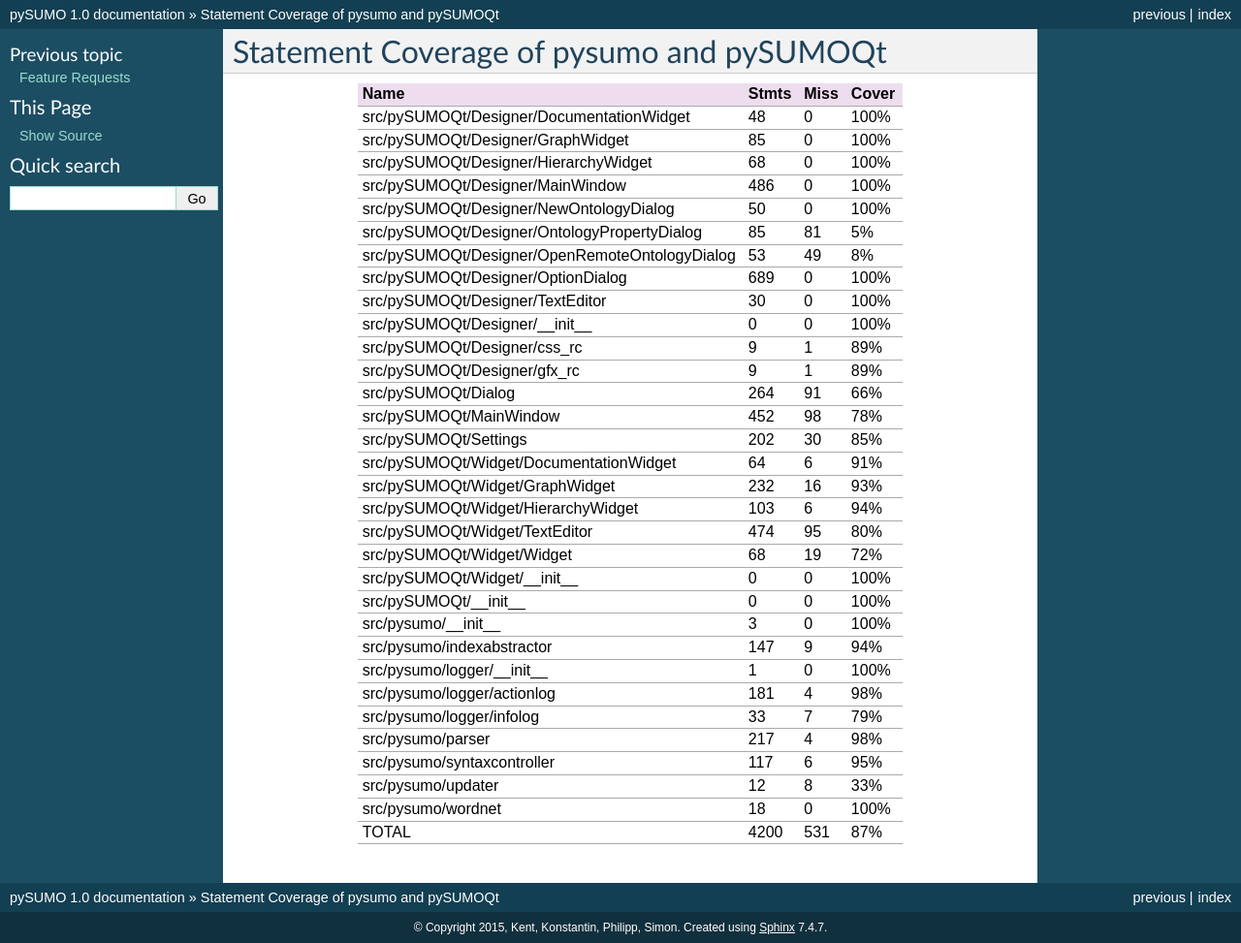
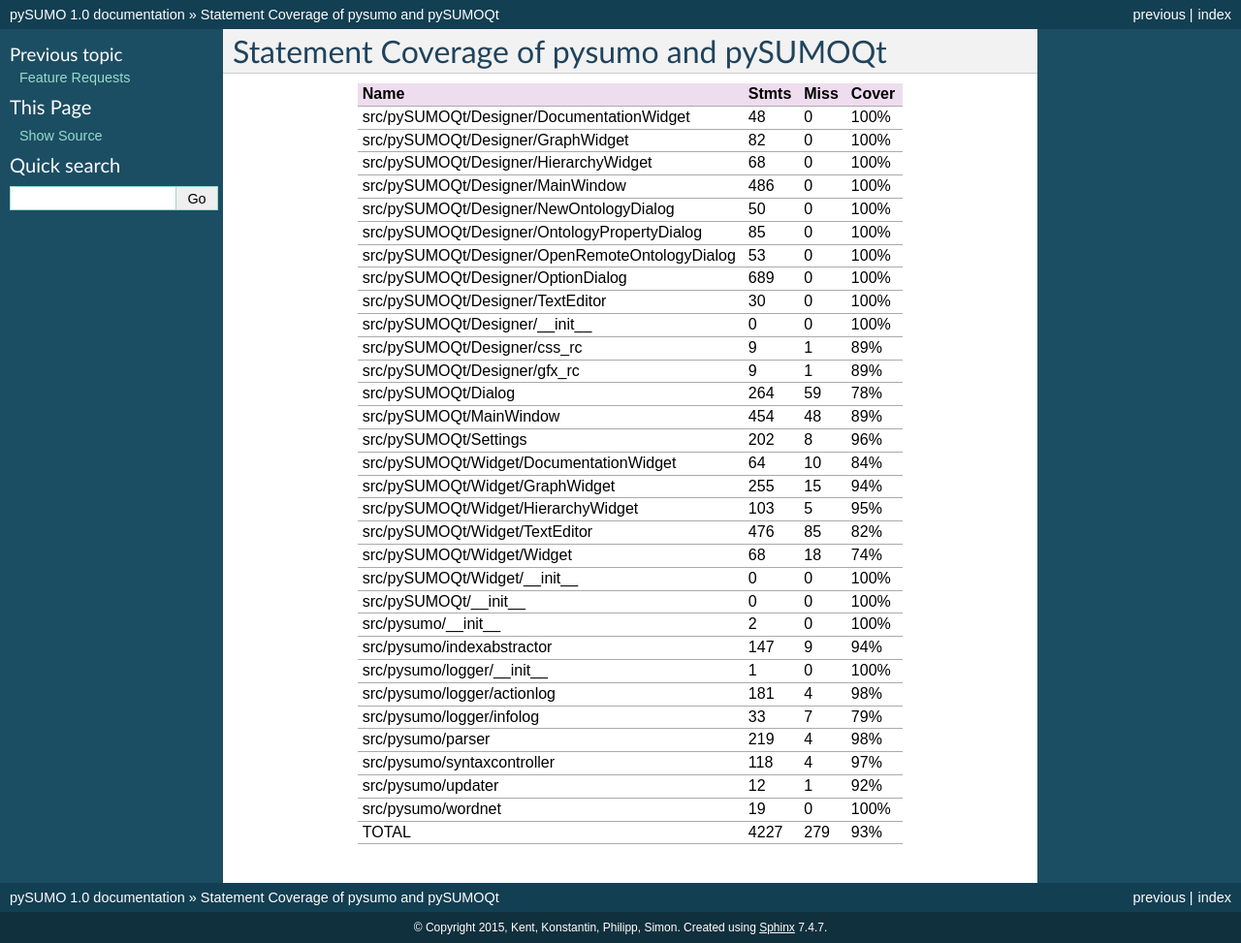
Before and after one commit to pySUMO/pysumo, a Sphinx documentation site: the page built from docs/tests.rst, in a window 1280 px wide. Shown: the whole page at 97% size. Built offline with Sphinx 7.4.7, drawn with Linux system fonts in a browser that asks for light colours.

Commit message:
Neuer Testlauf

```diff
--- a/docs/tests.rst
+++ b/docs/tests.rst
@@ -4,35 +4,35 @@
 Name                                              Stmts    Miss  Cover
 ==============================================  =======  ======  =======
 src/pySUMOQt/Designer/DocumentationWidget            48       0  100%
-src/pySUMOQt/Designer/GraphWidget                    85       0  100%
+src/pySUMOQt/Designer/GraphWidget                    82       0  100%
 src/pySUMOQt/Designer/HierarchyWidget                68       0  100%
 src/pySUMOQt/Designer/MainWindow                    486       0  100%
 src/pySUMOQt/Designer/NewOntologyDialog              50       0  100%
-src/pySUMOQt/Designer/OntologyPropertyDialog         85      81  5%
-src/pySUMOQt/Designer/OpenRemoteOntologyDialog       53      49  8%
+src/pySUMOQt/Designer/OntologyPropertyDialog         85       0  100%
+src/pySUMOQt/Designer/OpenRemoteOntologyDialog       53       0  100%
 src/pySUMOQt/Designer/OptionDialog                  689       0  100%
 src/pySUMOQt/Designer/TextEditor                     30       0  100%
 src/pySUMOQt/Designer/__init__                        0       0  100%
 src/pySUMOQt/Designer/css_rc                          9       1  89%
 src/pySUMOQt/Designer/gfx_rc                          9       1  89%
-src/pySUMOQt/Dialog                                 264      91  66%
-src/pySUMOQt/MainWindow                             452      98  78%
-src/pySUMOQt/Settings                               202      30  85%
-src/pySUMOQt/Widget/DocumentationWidget              64       6  91%
-src/pySUMOQt/Widget/GraphWidget                     232      16  93%
-src/pySUMOQt/Widget/HierarchyWidget                 103       6  94%
-src/pySUMOQt/Widget/TextEditor                      474      95  80%
-src/pySUMOQt/Widget/Widget                           68      19  72%
+src/pySUMOQt/Dialog                                 264      59  78%
+src/pySUMOQt/MainWindow                             454      48  89%
+src/pySUMOQt/Settings                               202       8  96%
+src/pySUMOQt/Widget/DocumentationWidget              64      10  84%
+src/pySUMOQt/Widget/GraphWidget                     255      15  94%
+src/pySUMOQt/Widget/HierarchyWidget                 103       5  95%
+src/pySUMOQt/Widget/TextEditor                      476      85  82%
+src/pySUMOQt/Widget/Widget                           68      18  74%
 src/pySUMOQt/Widget/__init__                          0       0  100%
 src/pySUMOQt/__init__                                 0       0  100%
-src/pysumo/__init__                                   3       0  100%
+src/pysumo/__init__                                   2       0  100%
 src/pysumo/indexabstractor                          147       9  94%
 src/pysumo/logger/__init__                            1       0  100%
 src/pysumo/logger/actionlog                         181       4  98%
 src/pysumo/logger/infolog                            33       7  79%
-src/pysumo/parser                                   217       4  98%
-src/pysumo/syntaxcontroller                         117       6  95%
-src/pysumo/updater                                   12       8  33%
-src/pysumo/wordnet                                   18       0  100%
-TOTAL                                              4200     531  87%
+src/pysumo/parser                                   219       4  98%
+src/pysumo/syntaxcontroller                         118       4  97%
+src/pysumo/updater                                   12       1  92%
+src/pysumo/wordnet                                   19       0  100%
+TOTAL                                              4227     279  93%
 ==============================================  =======  ======  =======
```
Also changed, not shown: 3 other files.
